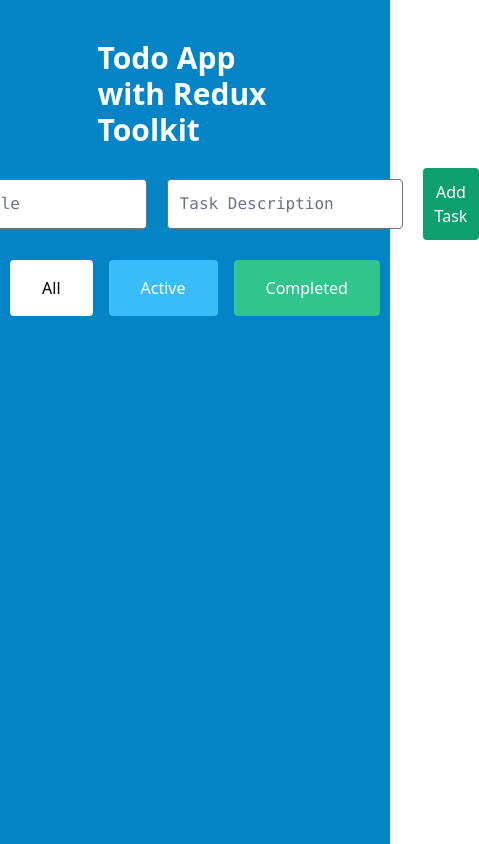
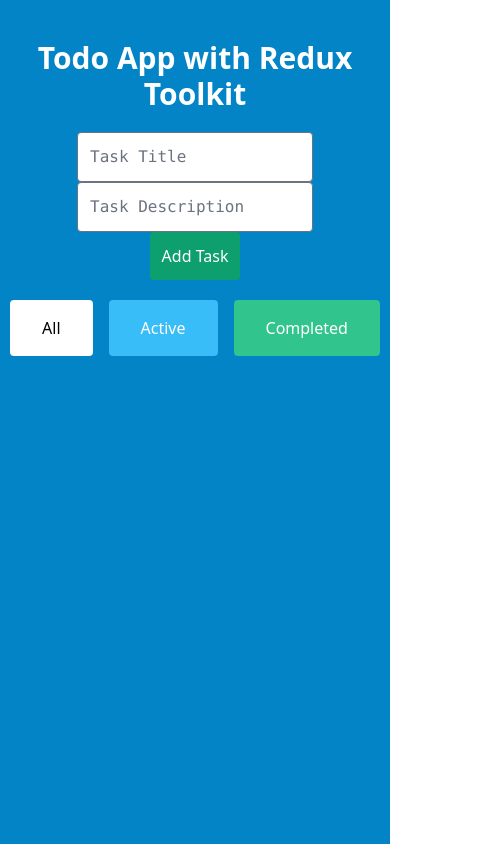
Before and after one commit to canucotdaved/TodoAppV2ReduxToolKit, a React (Create React App) app: page / in a window 390 px wide. Shown: the whole page, 479 px wide, since content can reach past the window. Built offline with nearby package versions, Linux system fonts and the light colour scheme.

Commit message:
mobile friendly

```diff
--- a/src/Todo/Add/index.tsx
+++ b/src/Todo/Add/index.tsx
@@ -28,7 +28,7 @@ const Add = () => {
   };
 
   return (
-    <div className="flex flex-row items-center justify-center">
+    <div className="flex flex-col md:flex-row items-center justify-center">
       <input
         type="text"
         className="p-3 font-mono rounded"
--- a/src/Todo/Card/index.tsx
+++ b/src/Todo/Card/index.tsx
@@ -90,8 +90,10 @@ const Card: React.FC<IPropTypes> = ({
         <div className="flex flex-col">
           <input
             type="text"
-            className={`text-base text-gray-800 font-bold border-0 p-0 focus:ring-1 focus:border ${
-              completed ? `line-through bg-green-400	` : null
+            className={`text-base  font-bold border-0 p-0 focus:ring-1 focus:border ${
+              completed
+                ? `line-through bg-green-400 text-white	`
+                : `text-gray-800`
             } ${!disable ? "ring-1 p-2 " : null}`}
             ref={textInput}
             defaultValue={title}
--- a/src/Todo/index.tsx
+++ b/src/Todo/index.tsx
@@ -30,9 +30,9 @@ const Todo: React.FC<IPropType> = ({ children }) => {
         initial="hidden"
         animate="show"
         variants={variant}
-        className="w-1/2 mx-auto flex flex-col items-center py-5"
+        className="w-full md:w-1/2 mx-auto flex flex-col items-center py-5"
       >
-        <h1 className="font-bold my-5 text-3xl text-white">
+        <h1 className="font-bold my-5 text-3xl text-center text-white">
           Todo App with Redux Toolkit
         </h1>
         <div className="flex flex-col">{children}</div>
```
